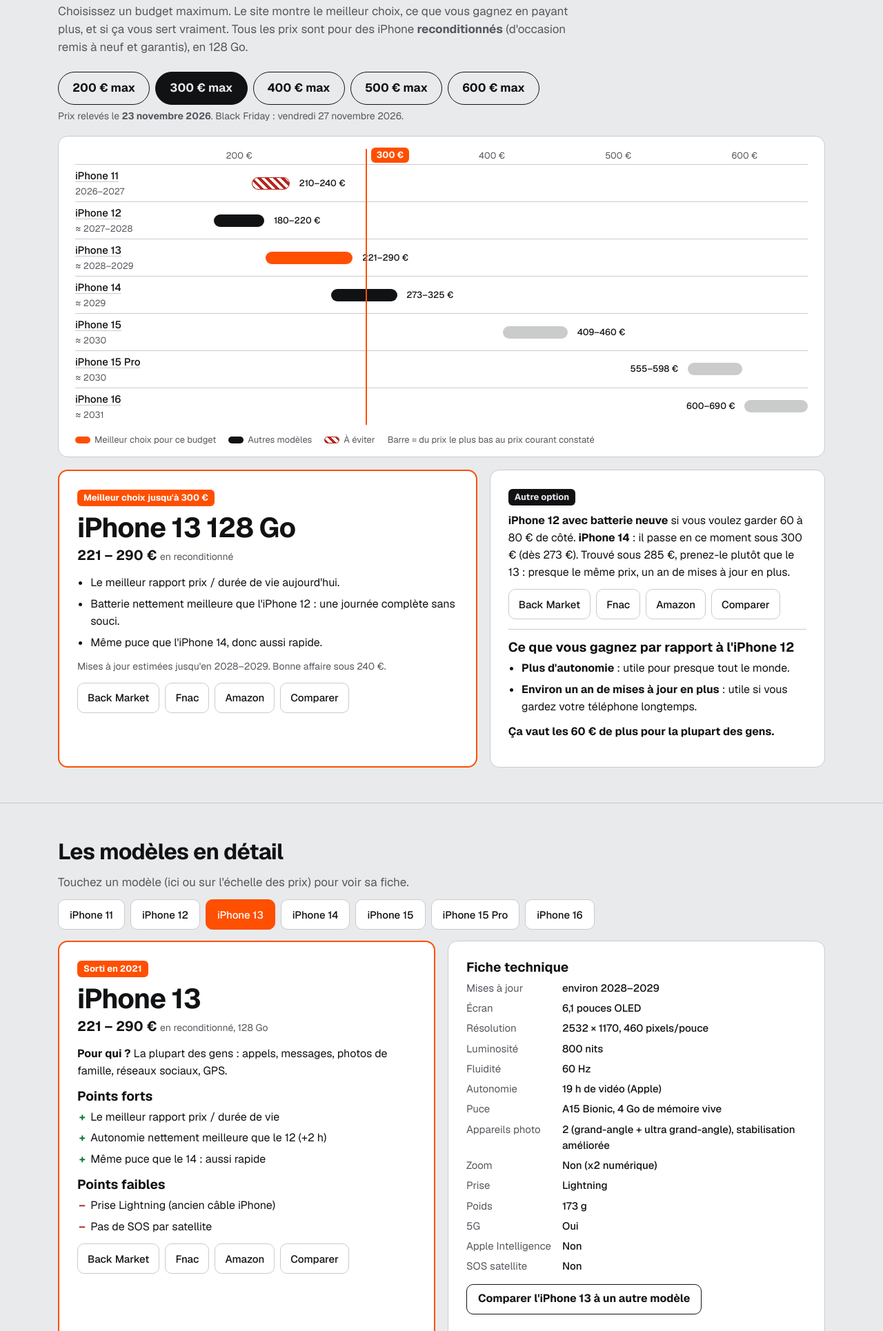
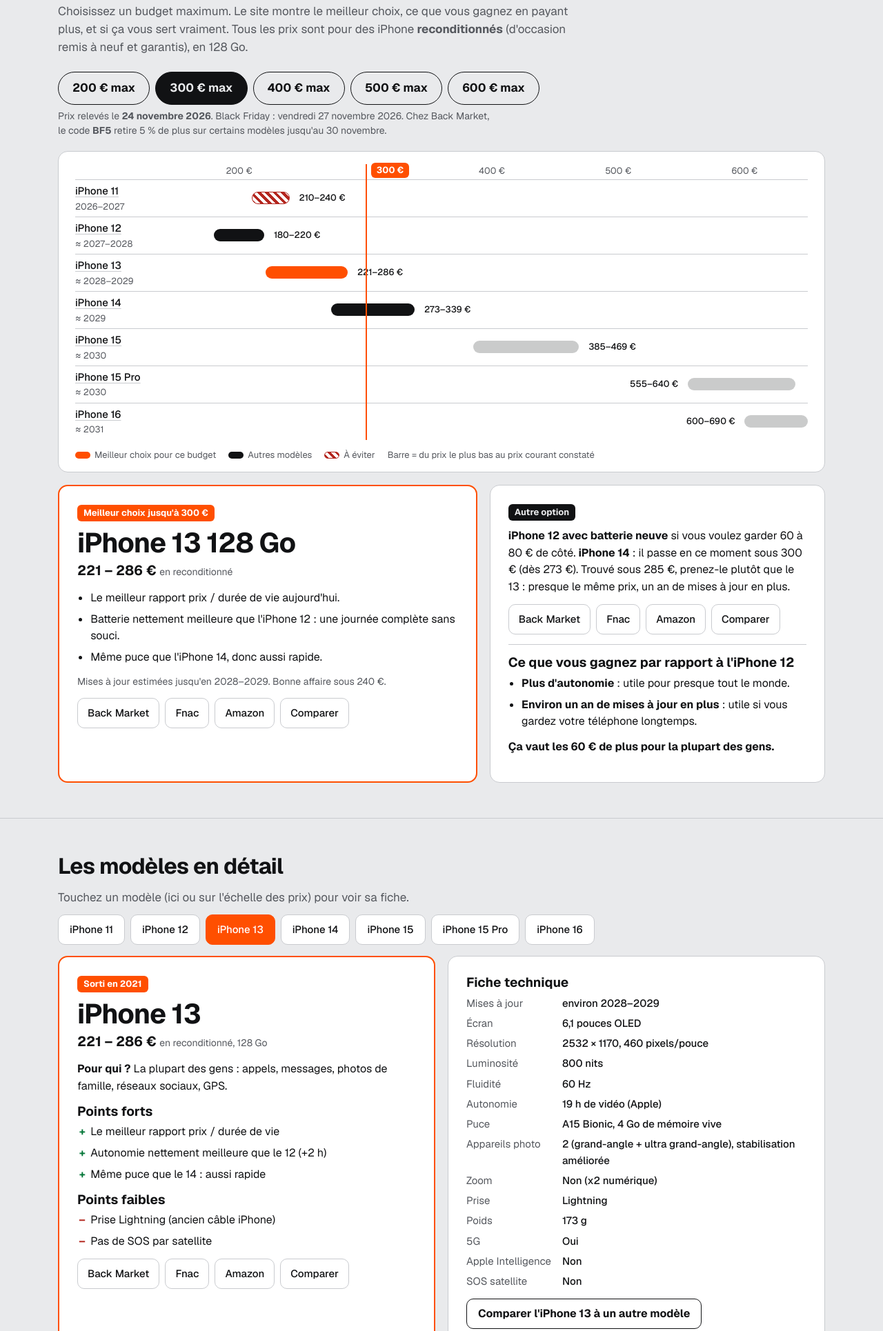
Before and after one commit to manceau-aurelien/guide-iphone, a plain HTML site: page index.html in a window 1280 px wide. Shown: the part 109-2039 px from the top of the page at 69% size. Drawn offline with nearby package versions, Linux system fonts and the light colour scheme.

Commit message:
Prix du 24 novembre 2026
Co-Authored-By: Claude Opus 5.5 <noreply@anthropic.com>
Claude-Session: https://claude.ai/code/session_01CThXTNWvuvZ5FCfxHMTs4L

```diff
--- a/index.html
+++ b/index.html
@@ -189,7 +189,7 @@ h1{font-size:30px}
   <h1>Quel iPhone acheter selon votre budget</h1>
   <p class="lead">Choisissez un budget maximum. Le site montre le meilleur choix, ce que vous gagnez en payant plus, et si ça vous sert vraiment. Tous les prix sont pour des iPhone <b>reconditionnés</b> (d'occasion remis à neuf et garantis), en 128 Go.</p>
   <div class="budgets" role="group" aria-label="Budget maximum" id="budgets"></div>
-  <p class="hint">Prix relevés le <b id="maj"></b>. Black Friday : vendredi 27 novembre 2026.</p>
+  <p class="hint">Prix relevés le <b id="maj"></b>. Black Friday : vendredi 27 novembre 2026. Chez Back Market, le code <b>BF5</b> retire 5 % de plus sur certains modèles jusqu'au 30 novembre.</p>
 
   <div class="rail">
     <div class="railbox" id="railbox">
@@ -277,15 +277,15 @@ h1{font-size:30px}
 
 <script>
 {
-const UPDATED = '23 novembre 2026';
+const UPDATED = '24 novembre 2026';
 const LO = 150, HI = 650;
 const M = {
   '11':  {name:'iPhone 11', year:2019, min:210, max:240, maj:'2026–2027', deal:200, avoid:true},
   '12':  {name:'iPhone 12', year:2020, min:180, max:220, maj:'≈ 2027–2028', deal:175},
-  '13':  {name:'iPhone 13', year:2021, min:221, max:290, maj:'≈ 2028–2029', deal:240},
-  '14':  {name:'iPhone 14', year:2022, min:273, max:325, maj:'≈ 2029', deal:285},
-  '15':  {name:'iPhone 15', year:2023, min:409, max:460, maj:'≈ 2030', deal:410},
-  '15p': {name:'iPhone 15 Pro', year:2023, min:555, max:598, maj:'≈ 2030', deal:540},
+  '13':  {name:'iPhone 13', year:2021, min:221, max:286, maj:'≈ 2028–2029', deal:240},
+  '14':  {name:'iPhone 14', year:2022, min:273, max:339, maj:'≈ 2029', deal:285},
+  '15':  {name:'iPhone 15', year:2023, min:385, max:469, maj:'≈ 2030', deal:390},
+  '15p': {name:'iPhone 15 Pro', year:2023, min:555, max:640, maj:'≈ 2030', deal:540},
   '16':  {name:'iPhone 16', year:2024, min:600, max:690, maj:'≈ 2031', deal:590}
 };
 const ORDER = ['11','12','13','14','15','15p','16'];
@@ -355,7 +355,7 @@ const T = {
     gain:{from:'iPhone 13', items:[['USB-C','utile si vous avez déjà des chargeurs USB-C ; inutile si toute la maison est en câbles iPhone.'],['Photo 48 Mpx et zoom x2','utile si vous imprimez ou recadrez vos photos ; inutile pour WhatsApp et Facebook.'],['Mises à jour jusqu\'en 2030 environ','utile si vous gardez votre téléphone 5 ans ou plus.']], verdict:'Payez la différence seulement si au moins un point vous sert.'}},
   500: {best:'15', alt:'15p',
     why:['Au-dessus de 400 €, aucun modèle n\'apporte un vrai plus pour un usage normal.','Utilisez la marge pour un iPhone 15 en <b>256 Go</b> (environ 475 à 525 €) ou avec une <b>batterie neuve</b>.','Mises à jour jusqu\'en 2030 environ, USB-C, photo 48 Mpx.'],
-    altText:'<b>iPhone 15 Pro</b>, seulement s\'il descend vers 500-520 € au Black Friday. Il coûte en ce moment 555 à 600 €.',
+    altText:'<b>iPhone 15 Pro</b>, seulement s\'il descend vers 500-520 € au Black Friday. Il coûte en ce moment 555 à 640 €.',
     gain:{title:'Ce que le 15 Pro ajoute, et si ça vous sert', items:[['Zoom x3','utile si vous photographiez souvent de loin (sport des enfants, spectacles) ; inutile sinon.'],['Écran 120 Hz','agréable, mais beaucoup de gens ne voient pas la différence.'],['Apple Intelligence','utile si vous parlez à Siri ou voulez de l\'aide pour écrire ; inutile si vous n\'utilisez jamais ces fonctions.']], verdict:'C\'est un achat « plaisir ». Rien ne sert de payer 100 € de plus si vous ne zoomez pas.'}},
   600: {best:'16', alt:'15p',
     why:['Le plus récent dans ce budget : mises à jour jusqu\'en 2031 environ.','Meilleure autonomie que l\'iPhone 15 et le 15 Pro.','Apple Intelligence, bouton Action et bouton dédié à l\'appareil photo.'],
```
